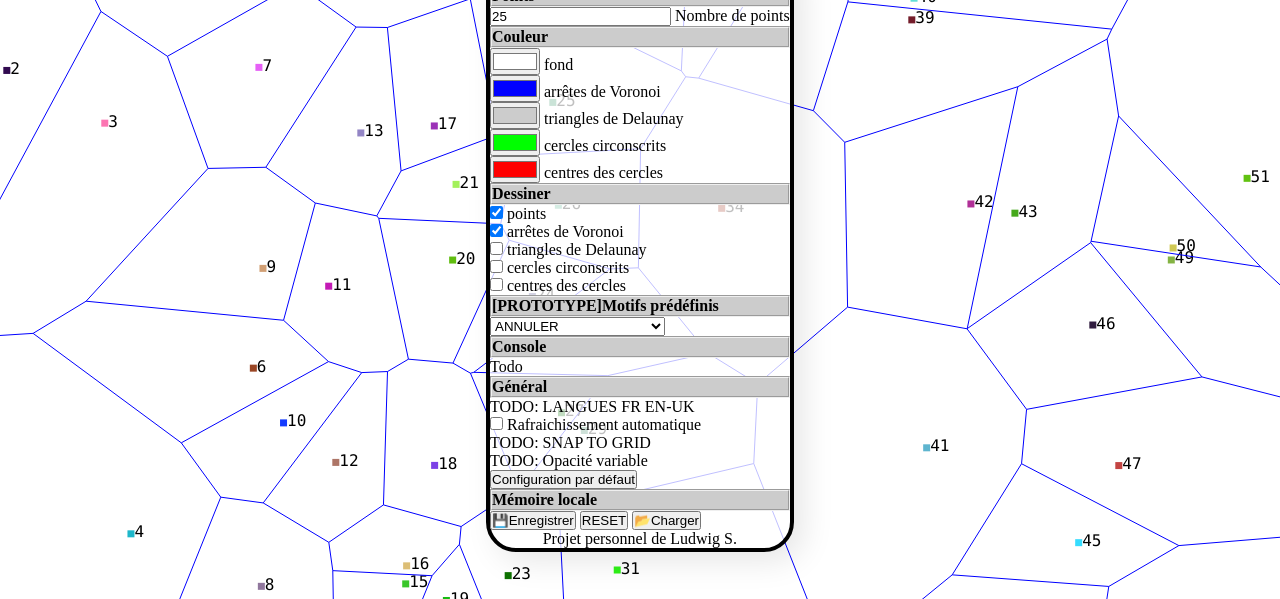
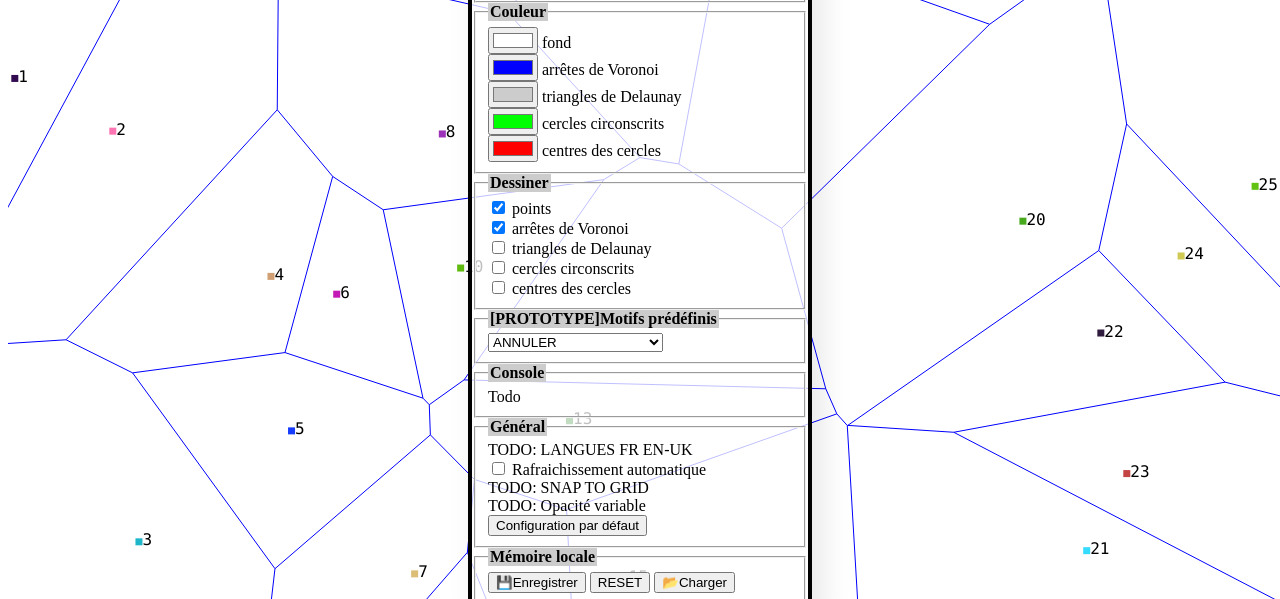
Before and after one commit to Ludwig-SCHAFER/Voronoi, a plain HTML site: page index.html in a window 1280 px wide. Shown: the part 150-749 px from the top of the page. Drawn offline with Linux system fonts and the light colour scheme.

Commit message:
fun but not done !

```diff
--- a/circle.class.js
+++ b/circle.class.js
@@ -3,7 +3,7 @@
 class Circle {
 	constructor(center, radius, id)
 	{
-		this.center = new Point(center.x, center.y, center.id);
+		this.center = center;
 		this.radius = radius;
 		this.id = id;
 	}
--- a/controls.js
+++ b/controls.js
@@ -1,32 +1,5 @@
-defaultSettings ={
-	points:25,
-	draw:{
-		points:true,
-		vertices:true,
-		triangles:false,
-		circumcircles:false,
-		centers:false
-	},
-	colors:{
-		background:'#ffffff',
-		points:'auto',
-		vertices:'#0000ff',
-		triangles:'#cccccc',
-		circumcircles:'#00ff00',
-		centers:'#ff0000',
-	},
-	settings:{
-		lang:'en',
-		langs:['en','fr'],
-		opacity:0,
-		preset:'set_00',
-		snap:true,
-		refresh:false
-	},
-	version:0.1
-};
+'use strict';
 
-settings = {}; //global
 /**********************************************************************************************************************
  *settings.*
  **********************************************************************************************************************/
@@ -65,13 +38,13 @@ function initializeSettings()
 	document.getElementById('color_vertices').value = settings.colors.vertices;
 	document.getElementById('color_triangles').value = settings.colors.triangles;
 	document.getElementById('color_circumcircles').value = settings.colors.circumcircles;
-	document.getElementById('color_circumcenters').value = settings.colors.centers;
+	document.getElementById('color_centers').value = settings.colors.centers;
 	//settings.draw.*
 	setCheckbox(draw_points, 			settings.draw.points);
 	setCheckbox(draw_vertices, 			settings.draw.vertices);
 	setCheckbox(draw_triangles, 		settings.draw.triangles);
 	setCheckbox(draw_circumcircles, 	settings.draw.circumcircles);
-	setCheckbox(draw_circumcenters, 	settings.draw.centers);
+	setCheckbox(draw_centers, 	settings.draw.centers);
 }
 
 function setCheckbox(element, bit)
@@ -105,7 +78,7 @@ function drawCircumcircles()
 	redraw();
 }
 
-function drawCircumcenters()
+function drawCenters()
 {
 	settings.draw.centers = !settings.draw.centers;
 	redraw();
@@ -142,19 +115,13 @@ function colorCircumcircles()
 	redraw();
 }
 
-function colorCircumcenters()
+function colorCenters()
 {
-	let el = document.getElementById('color_circumcenters');
-	settings.colors.circumcenters = el.value;
+	let el = document.getElementById('color_centers');
+	settings.colors.centers = el.value;
 	redraw();
 }
 
 /**********************************************************************************************************************
  *???
  **********************************************************************************************************************/
-
-
-
-getSettings();
-initializeSettings();
-redraw();
--- a/index.html
+++ b/index.html
@@ -3,7 +3,6 @@
 	<head>
 		<meta charset="UTF-8" />
 		<title>Test de diagramme de Voronoi</title>
-		<meta name="viewport" content="width=device-width, initial-scale=1.0, maximum-scale=1.0, user-scalable=no" />
 		<link rel="stylesheet" media="screen" href="./style.css" />
 	</head>
 	<body>
@@ -15,21 +14,26 @@
 			</header>
 			<main>
 				<form>
-					<fieldset>Points</fieldset>
+					<fieldset>
+						<legend>Points</legend>
 						<input type ="number" 	id="points_amount" 	name="points_amount" 	value="0" 	placeholder="50" 	onChange="changePointsAmount()" />
 						<label for="points_amount">Nombre de points</label><br />
-					<fieldset>Couleur</fieldset>
+					</fieldset>
+					<fieldset>
+						<legend>Couleur</legend>
 						<input type="color" 	value="#ffffff" 	id="color_background" 		name="color_background" 	onChange="colorBackground()" />
 						<label for="color_background">fond</label><br />
 						<input type="color" 	value="#000000" 	id="color_vertices" 		name="color_vertices" 		onChange="colorVertices()" />
-						<label for="color_Voronoi">arrêtes de Voronoi</label><br />
+						<label for="color_vertices">arrêtes de Voronoi</label><br />
 						<input type="color" 	value="#000000" 	id="color_triangles" 		name="color_triangles" 		onChange="colorTriangles()" />
 						<label for="color_triangles">triangles de Delaunay</label><br />
 						<input type="color" 	value="#000000" 	id="color_circumcircles" 	name="color_circumcircles" 	onChange="colorCircumcircles()" />
 						<label for="color_circumcircles">cercles circonscrits</label><br />
-						<input type="color" 	value="#000000" 	id="color_circumcenters" 	name="color_circumcenters" 	onChange="colorCircumcenters()" />
-						<label for="color_circumcenters">centres des cercles</label><br />
-					<fieldset>Dessiner</fieldset>
+						<input type="color" 	value="#000000" 	id="color_centers" 	name="color_centers" 	onChange="colorCenters()" />
+						<label for="color_centers">centres des cercles</label><br />
+					</fieldset>
+					<fieldset>
+						<legend>Dessiner</legend>
 						<input type="checkbox" 	id="draw_points" 			name="draw_points" 			onChange="drawPoints()" />
 						<label for="draw_points">points</label><br />
 						<input type="checkbox" 	id="draw_vertices" 			name="draw_vertices" 		onChange="drawVertices()" />
@@ -38,9 +42,11 @@
 						<label for="draw_triangles">triangles de Delaunay</label><br />
 						<input type="checkbox" 	id="draw_circumcircles" 	name="draw_circumcircles" 	onChange="drawCircumcircles()" />
 						<label for="draw_circumcircles">cercles circonscrits</label><br />
-						<input type="checkbox" 	id="draw_circumcenters" 	name="draw_circumcenters" 	onChange="drawCircumcenters()" />
-						<label for="draw_circumcenters">centres des cercles</label><br />
-					<fieldset>[PROTOTYPE]Motifs prédéfinis</fieldset>
+						<input type="checkbox" 	id="draw_centers" 	name="draw_centers" 	onChange="drawCenters()" />
+						<label for="draw_centers">centres des cercles</label><br />
+					</fieldset>
+					<fieldset>
+						<legend>[PROTOTYPE]Motifs prédéfinis</legend>
 						<select>
 							<option value="set_00">ANNULER</option>
 							<option value="set_01">Aléatoire</option>
@@ -50,31 +56,45 @@
 							<option value="set_05">Arrondissements de Paris</option>
 							<option value="set_06">Préféctures françaises</option>
 						</select>
-					<fieldset>Console</fieldset>
+					</fieldset>
+					<fieldset>
+						<legend>Console</legend>
 						Todo
-					<fieldset>Général</fieldset>
+					</fieldset>
+					<fieldset>
+						<legend>Général</legend>
 						TODO: LANGUES FR EN-UK<br />
 						<input type="checkbox" 	id="auto_refresh" 			name="auto_refresh" 			onChange="toggleAutoRefresh()" />
 						<label for="auto_refresh">Rafraichissement automatique</label><br />
 						TODO: SNAP TO GRID<br />
 						TODO: Opacité variable<br />
 						<button>Configuration par défaut</button>
-					<fieldset>Mémoire locale</fieldset>
+					</fieldset>
+					<fieldset>
+						<legend>Mémoire locale</legend>
 						<button type="button">💾Enregistrer</button>
 						<button type="button" onclick="resetStorage()">RESET</button>
 						<button type="button">📂Charger</button>
+					</fieldset>
 				</form>
 			</main>
 			<footer>
-				Projet personnel de Ludwig S.
+				<a href="https://github.com/Ludwig-SCHAFER" title="Lien vers profil github">Ludwig SCH&Auml;FER</a>
+				&nbsp;
+				<a href="https://github.com/Ludwig-SCHAFER/Voronoi" title="Lien vers la source"><img src="./img/mark-github.svg" alt="GitHub"/></a>
 			</footer>
 		</section>
 
+		<script type="text/javascript" src="point.class.js"></script>
 		<script type="text/javascript" src="circle.class.js"></script>
 		<script type="text/javascript" src="triangle.class.js"></script>
-		<script type="text/javascript" src="point.class.js"></script>
+
+		<script type="text/javascript" src="popup_control.js"></script>
+
+		<script type="text/javascript" src="controls.js"></script>
 		<script type="text/javascript" src="voronoi.js"></script>
-		<script type="text/javascript" src="controls.js"></script>
-		<script type="text/javascript" src="popup_control.js"></script>
+
+		<script type="text/javascript" src="main.js"></script>
+
 	</body>
 </html>
--- /dev/null
+++ b/main.js
@@ -0,0 +1,130 @@
+'use strict';
+
+/**********************************************************************************************************************
+ *???
+ **********************************************************************************************************************/
+let defaultSettings ={
+	points:25,
+	draw:{
+		points:true,
+		vertices:true,
+		triangles:false,
+		circumcircles:false,
+		centers:false
+	},
+	colors:{
+		background:'#ffffff',
+		points:'auto',
+		vertices:'#0000ff',
+		triangles:'#cccccc',
+		circumcircles:'#00ff00',
+		centers:'#ff0000',
+	},
+	settings:{
+		lang:'en',
+		langs:['en','fr'],
+		opacity:0,
+		preset:'set_00',
+		snap:true,
+		refresh:false
+	},
+	version:0.1
+};
+
+let settings = {}; //global
+
+getSettings();
+initializeSettings();
+
+/**********************************************************************************************************************
+ *???
+ **********************************************************************************************************************/
+const c   = document.getElementById("canvas_voronoi");
+c.width = window.innerWidth;
+c.height = window.innerHeight;
+const ctx = c.getContext("2d");
+
+let points = [];
+let triangles = [];
+let circles = [];
+let pairs = [];
+
+//create array of points
+generateRandomPoints(settings.points);
+
+// sort point by X
+sortPointsByX();
+
+//reassign ids from left to right (except for cheated points)
+reassignIDs()
+
+/**********************************************************************************************************************
+ *???
+ **********************************************************************************************************************/
+consoleSeparator();
+console.groupCollapsed('[TODO]');
+console.log('TODO : gerer polygones ocmmes objets');
+console.log('TODO : sauver PARAMETRES en obj - localstorage');
+console.log('TODO : ajouter un point au clic (option pour desactiver)');
+console.log('TODO : charger une image custom avec 0 points');
+console.log('TODO : image de fond à prévoir dans le script');
+console.log('TODO : position de la fenêtre à sauvegarder');
+console.log('TODO : en vue du coloriage des cellules, bouton : shuffle colors des points !');
+console.log('TODO : un gestionnaire de TODO perso');
+console.log('TODO : redraw en fonction du resize de window (avec un timer afin de pas faire 15 redraw /sec)');
+console.log('TODO : homogeneiser les commentaires fr/en & style');
+console.log('TODO : gestion des objets, verifier qu\'ils sont passés correctement et ne pas les recreer à la volée.');
+console.log('TODO : store triangles, point, in a hashmap and check if hashmap are \'foreach\'able');
+console.log('TODO : enregister des sets de points');
+console.log('TODO : charger des sets de points');
+console.log('TODO : format de sauvegarde :');
+console.log('TODO :		"clé:data" pour les points, clé = (defaut : timestamp) (String saisie par user)');
+console.log('TODO :		"save":array[clés]');
+console.log('TODO :	creer une class popup !');
+console.groupEnd();
+
+
+consoleSeparator();
+{
+	console.groupCollapsed('[PROCESSING]');
+	process();
+	console.groupEnd();
+}
+consoleSeparator();
+{
+	console.groupCollapsed('[LIST OF POINTS]');
+	points.forEach(p => p.toConsole());
+	console.groupEnd();
+}
+consoleSeparator();
+{
+	console.groupCollapsed('[LIST OF TRIANGLES]');
+	triangles.forEach(t => t.toConsole());
+	console.groupEnd();
+}
+consoleSeparator();
+{
+	console.groupCollapsed('[LIST OF CIRCLES]');
+	circles.forEach(c => c.toConsole());
+	console.groupEnd();
+}
+consoleSeparator();
+{
+	console.groupCollapsed('[LIST OF PAIRS OF TRIANGLES]');
+	pairs.forEach(p => console.log(p.t1, p.t2));
+	console.groupEnd();
+}
+consoleSeparator();
+
+
+//console.clear();
+
+
+
+/**********************************************************************************************************************
+ *???
+ **********************************************************************************************************************/
+
+
+
+redraw();
--- a/popup_control.js
+++ b/popup_control.js
@@ -1,3 +1,5 @@
+'use strict';
+
 /**********************************************************************************************************************
  * with some help from the internetz
  * source: https://stackoverflow.com/a/24050777
@@ -23,6 +25,15 @@ document.addEventListener('mouseup', mUp, false);
 document.addEventListener('mousemove', mMove, false);
 //TODO : not sure if this is useful, but it's fun to work on this function
 //window.addEventListener('resize', popupIntoView, false);
+
+let fs = document.getElementsByTagName('legend');
+	//fs is an HTML collection and not an array, hence .foreach deoesn't work with this
+
+for (var i = 0; i < fs.length; i++) {
+	fs[i].addEventListener('click', toggleFieldset, false);
+	fs[i].parentElement.classList.toggle("transition_static");
+}
+
 
 /**********************************************************************************************************************
  * Initial values
@@ -185,6 +196,15 @@ function popupIntoView()
 	}
 }
 
+//
+function toggleFieldset(e)
+{
+	this.parentElement.classList.toggle("transition_dynamic");
+}
+
+
+
+
 popupInit();
 //force closed at start
 //toggleControlWindow();
--- a/style.css
+++ b/style.css
@@ -1,10 +1,9 @@
-*{
-	/* no wasted space */
+a *{
 	padding:0;
 	margin:0;
-	/*border:1px solid #FFB000;/**/
 	box-sizing: border-box;
 	outline:0;
+	font-family:consolas, monospace;
 }
 body{
 	/* no scrollbars */
@@ -55,10 +54,43 @@ body{
 #popup form *{
 	cursor: pointer;
 }
-#popup form *:not(fieldset):hover{
+#popup form *:not(legend):hover{
 	background:#eee;
+	text-decoration: underline;
 }
-#popup form fieldset{
+#popup form fieldset legend{
 	font-weight: bold;
 	background: #ccc;
 }
+
+
+
+/*i did this on my own. It behaves  like some blocks in Yoshi's island*/
+@keyframes bubblegum {
+	from {transform: scale(1, 1);}
+	25% {transform: scale(1.6, 0.6);}
+	50% {transform: scale(0.6, 1.6);}
+	75% {transform: scale(1.6, 0.6);}
+	to {transform: scale(1, 1);}
+}
+.behaveLikeBubblegum:active {
+  animation-name: bubblegum;
+  animation-duration: 0.5s;
+  animation-iteration-count: 1;
+  animation-timing-function: linear;
+  background:#ff44cc;
+}
+
+#popup form fieldset
+{}
+.transition_static {
+	overflow:hidden;
+	transition:max-height 0.5s ease, opacity 0.5 ease;
+	max-height:400px;
+	opacity:1;
+	height:auto;
+}
+.transition_dynamic {
+	max-height:0;
+	opacity:0.3;
+}
--- a/triangle.class.js
+++ b/triangle.class.js
@@ -6,7 +6,7 @@ class Triangle {
 		this.a = a;
 		this.b = b;
 		this.c = c;
-		this.circumcircle = new Circle(new Point(circumcircle.center.x, circumcircle.center.y, this.id), circumcircle.radius, this.id) ;
+		this.circumcircle = circumcircle;//new Circle(new Point(circumcircle.center.x, circumcircle.center.y, this.id), circumcircle.radius, this.id) ;
 		this.id = id;
 	}
 
--- a/voronoi.js
+++ b/voronoi.js
@@ -1,4 +1,8 @@
 'use strict';
+
+/**********************************************************************************************************************
+ *???
+ **********************************************************************************************************************/
 
 function loadPointsFromLocaleStorage()
 {
@@ -54,6 +58,21 @@ function sortPointsByX()
 	}
 }
 
+//reassign ids from left to right (except for cheated points)
+function reassignIDs()
+{
+	let offset_counter = 1;
+	for(let i = 0; i < points.length; i++)
+	{
+		if(Math.abs(points[i].x) > c.width)
+		{
+			continue;
+		}
+		points[i].id = offset_counter;
+		offset_counter++;
+	}
+}
+
 function addCheatedPointsInFarCorners()
 {
 	//cheat/hack
@@ -72,57 +91,20 @@ function consoleSeparator()
 	console.log('%c' + '▄'.repeat(120) , 'color:#FFB000;');
 }
 
-/*===========================================================================*/
-/*
-console.log('TODO : gerer polygones ocmmes objets');
-console.log('TODO : sauver PARAMETRES en obj - localstorage');
-console.log('TODO : ajouter un point au clic (option pour desactiver)');
-console.log('TODO : charger une image custom avec 0 points');
-console.log('TODO : image de fond à prévoir dans le script');
-
-
-//TODO : position de la fenêtre à sauvegarder
-//TODO en vue du coloriage des cellules, bouton : shuffle colors des points !
-//TODO : un gestionnaire de TODO perso
-//TODO : redraw en fonction du resize de window (avec un timer afin de pas faire 15 redraw /sec)
-//homogeneiser les commentaires fr/en & style
-// gestion des objets, verifier qu'ils sont passés correctement et ne pas les recreer à la volée.
-/**/
-console.log("START");
-const c   = document.getElementById("canvas_voronoi");
-c.width = window.innerWidth;
-c.height = window.innerHeight;
-const ctx = c.getContext("2d");
-
-let points = [];
-let triangles = [];
-let circles = [];
-let pairs = [];
-
-const MAX_POINTS = 50;
-
-//create array of points
-generateRandomPoints(MAX_POINTS);
-
-// sort point by X
-sortPointsByX();
-
-//reassign ids from left to right
-for(let i = 0; i < points.length; i++)
-{
-	points[i].id = i;
-}
-
-let flagCircleInvalid = false;
-let done = [];
+/**********************************************************************************************************************
+ *???
+ **********************************************************************************************************************/
 
 function process()
 {
+	let flagCircleInvalid = false;
+	let done = [];
+
 	triangles = [];
 	circles = [];
 	pairs = [];
 
-	//console.log('Start processing triangles');
+	console.log('Start processing triangles');
 	for (let i = 0; i < points.length; i++)
 	{
 		done[i] = [];
@@ -229,9 +211,9 @@ function process()
 			}//end for k
 		}//end for j
 	}//end for i
-	//console.log('Stop processing triangles. Found ' +  triangles.length + '.');
+	console.log('Stop processing triangles. Found ' +  triangles.length + '.');
 	//NOTE: The Delaunay flipping is done implicitly since we didnt allow a triangle to live if the circumcircle cointained a point not from the triangle itself!!!
-	//console.log('Start pairing triangles');
+	console.log('Start pairing triangles');
 	for (let i = 0; i < triangles.length; i++)
 	{
 		let t1 = triangles[i];
@@ -267,9 +249,13 @@ function process()
 			}
 		}
 	}
-	//console.log('Stop pairing triangles. Paired ' + pairs.length + '.');
+	console.log('Stop pairing triangles. Paired ' + pairs.length + '.');
 }
-process();
+
+
+/**********************************************************************************************************************
+ *???
+ **********************************************************************************************************************/
 
 function redraw()
 {
@@ -320,24 +306,10 @@ function clearCanvas()
 }
 
 
-/*
-consoleSeparator();
-console.groupCollapsed('[LIST OF POINTS]');
-points.forEach(p => p.toConsole());
-console.groupEnd();
-consoleSeparator();
-console.groupCollapsed('[LIST OF TRIANGLES]');
-triangles.forEach(t => t.toConsole());
-console.groupEnd();
-consoleSeparator();
-console.groupCollapsed('[LIST OF CIRCLES]');
-circles.forEach(c => c.toConsole());
-console.groupEnd();
-consoleSeparator();
-console.groupCollapsed('[LIST OF PAIRS OF TRIANGLES]');
-pairs.forEach(p => console.log(p.t1, p.t2));
-console.groupEnd();
-consoleSeparator();
-console.log("END");/**/
+/**********************************************************************************************************************
+ *???
+ **********************************************************************************************************************/
 
-//console.clear();
+/**********************************************************************************************************************
+ *???
+ **********************************************************************************************************************/
```
Also changed, not shown: icons/github.svg (added), icons/github.svg.readme.txt (added), icons/mark-github.svg (added), img/mark-github.svg (added).
